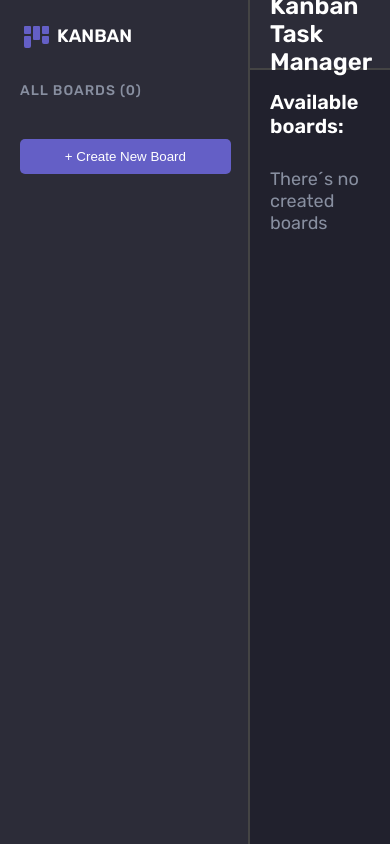
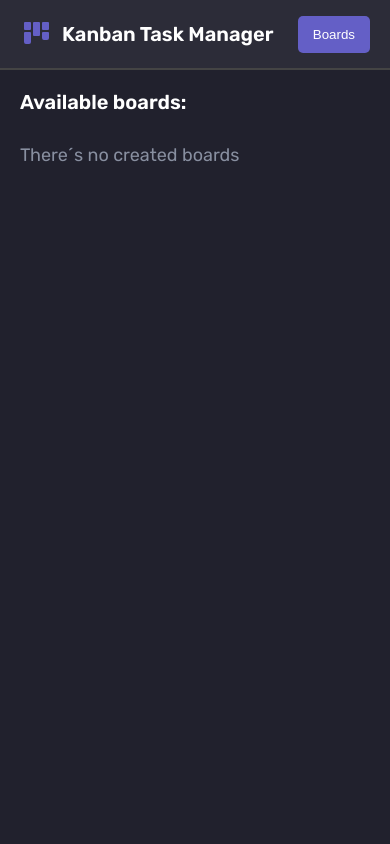
Before and after one commit to fnsigor/kanban-task-manager, a React (Vite) app: page /#/ in a window 390 px wide. Built offline with nearby package versions, Linux system fonts and the light colour scheme.

Commit message:
responsive styles

```diff
--- a/package.json
+++ b/package.json
@@ -11,6 +11,7 @@
   },
   "dependencies": {
     "@hookform/error-message": "^2.0.1",
+    "@radix-ui/react-dropdown-menu": "^2.0.5",
     "react": "^18.2.0",
     "react-beautiful-dnd": "^13.1.1",
     "react-dom": "^18.2.0",
--- a/src/Root.jsx
+++ b/src/Root.jsx
@@ -35,6 +35,29 @@ function Root() {
 	}, [])
 
 
+	const deleteBoard = () => {
+
+		const allStorageBoards = Object.keys(localStorage).map(boardid => {
+			const boardJSON = localStorage.getItem(boardid)
+			return JSON.parse(boardJSON)
+		})
+
+		const updatedBoards = allStorageBoards
+
+		const removedItemIndex = updatedBoards.findIndex(board => board.id == boardid)
+
+		updatedBoards.splice(removedItemIndex, 1)
+
+		localStorage.removeItem(selectedBoard.id)
+		setAvailableBoards(updatedBoards)
+
+
+		navigate('/')
+		setSelectedBoard(null)
+
+	}
+
+
 	return (
 
 
@@ -50,17 +73,37 @@ function Root() {
 
 								<NewTaskNameProvider>
 
-									<Sidebar addBoardPopup={addBoardPopup} availableBoards={availableBoards} setAvailableBoards={setAvailableBoards} />
-									<div className="outletNavbarContainer">
-										<Navbar addTaskPopup={addTaskPopup} availableBoards={availableBoards} setAvailableBoards={setAvailableBoards}/>
+									<Sidebar
+										addBoardPopup={addBoardPopup}
+										availableBoards={availableBoards}
+										setAvailableBoards={setAvailableBoards}
+										deleteBoard={deleteBoard}
+									/>
+
+									<div className="currentPageAndNavbarContainer">
+										<Navbar
+											addTaskPopup={addTaskPopup}
+											availableBoards={availableBoards}
+											setAvailableBoards={setAvailableBoards}
+											addBoardPopup={addBoardPopup}
+											deleteBoard={deleteBoard}
+										/>
 										<DNDTargetProvider>
-											<Outlet context={[availableBoards]}  />
+											<Outlet context={[availableBoards]} />
 										</DNDTargetProvider>
 									</div>
 
-									<AddTask ref={addTaskPopup} />
-									<AddBoard ref={addBoardPopup} setAvailableBoards={setAvailableBoards} availableBoards={availableBoards} />
-									<EditTask ref={editTaskPopup} />
+									<AddTask
+										ref={addTaskPopup}
+									/>
+									<AddBoard
+										ref={addBoardPopup}
+										setAvailableBoards={setAvailableBoards}
+										availableBoards={availableBoards}
+									/>
+									<EditTask
+										ref={editTaskPopup}
+									/>
 
 								</NewTaskNameProvider>
 
--- a/src/components/Navbar/Navbar.jsx
+++ b/src/components/Navbar/Navbar.jsx
@@ -1,9 +1,60 @@
 import React, { useEffect, useState } from 'react'
 import useBoardContext from '../../hooks/useBoardContext'
 import { updateBoard } from '../../utils/updateBoard'
-import { useParams } from 'react-router-dom'
+import { Link, useParams } from 'react-router-dom'
+import * as DropdownMenu from '@radix-ui/react-dropdown-menu';
 
-function Navbar({ setAvailableBoards, availableBoards }) {
+
+export const MobiLeMenu = ({availableBoards, boardid, addBoardPopup, deleteBoard, selectedBoard }) => {
+
+    return (
+        <DropdownMenu.Root>
+            <DropdownMenu.Trigger asChild >
+
+                <button className='purpleButton'>Boards</button>
+
+            </DropdownMenu.Trigger >
+
+            <DropdownMenu.Portal>
+                <DropdownMenu.Content className='mobileMenuContent' sideOffset={5}>
+
+                    {
+                        availableBoards.map((board, index) => (
+                            <DropdownMenu.Item key={board.id + 'link'} asChild >
+                                <Link to={`/boards/${board.id}`} className='sidebar-board-title mobileMenuItem'>
+                                    <svg xmlns="http://www.w3.org/2000/svg" width="32" height="32" viewBox="0 0 24 24"><path fill="currentColor" d="M7 7h2v10H7zm4 0h2v5h-2zm4 0h2v8h-2z" /><path fill="currentColor" d="M19 3H5c-1.1 0-2 .9-2 2v14c0 1.1.9 2 2 2h14c1.1 0 2-.9 2-2V5c0-1.1-.9-2-2-2zm0 16H5V5h14v14z" /></svg>
+                                    {board.boardName}
+                                </Link>
+                            </DropdownMenu.Item >
+
+                        ))
+                    }
+
+                    <DropdownMenu.Separator className="DropdownMenuSeparator" />
+
+                    <DropdownMenu.Item className='mobileMenuItem'>
+                        <button className='purpleButton large' onClick={() => addBoardPopup.current.classList.add('show')} >
+                            + Create New Board
+                        </button>
+                    </DropdownMenu.Item >
+
+                    {boardid && (
+                        <DropdownMenu.Item className='mobileMenuItem' >
+                            <button className='redButton large' onClick={deleteBoard}>Excluir Board Atual <br />
+                                ({selectedBoard?.boardName})
+                            </button>
+                        </DropdownMenu.Item >
+                    )}
+
+                </DropdownMenu.Content>
+            </DropdownMenu.Portal>
+
+        </DropdownMenu.Root>
+    )
+}
+
+
+function Navbar({ setAvailableBoards, availableBoards, addBoardPopup, deleteBoard }) {
 
 
     const { selectedBoard, setSelectedBoard } = useBoardContext()
@@ -41,6 +92,7 @@ function Navbar({ setAvailableBoards, availableBoards }) {
     return (
         <nav id='navbar'>
 
+            <div id='desktopNavbarInput'>
                 {
                     (boardid == undefined || boardid === "")
                         ? (<h1 className='board-title'>Kanban Task Manager</h1>)
@@ -53,6 +105,43 @@ function Navbar({ setAvailableBoards, availableBoards }) {
                         )
                 }
 
+            </div>
+
+            <div id="mobileMenu">
+                <div>
+                    <div className="logo">
+                        <Link to="/" className='app-title'>
+                            <svg xmlns="http://www.w3.org/2000/svg" width="32" height="32" viewBox="0 0 256 256"><path fill="currentColor" d="M160 56v96a8 8 0 0 1-8 8h-40a8 8 0 0 1-8-8V56a8 8 0 0 1 8-8h40a8 8 0 0 1 8 8Zm64-8h-40a8 8 0 0 0-8 8v48a8 8 0 0 0 8 8h40a8 8 0 0 0 8-8V56a8 8 0 0 0-8-8Zm0 80h-40a8 8 0 0 0-8 8v40a16 16 0 0 0 16 16h24a16 16 0 0 0 16-16v-40a8 8 0 0 0-8-8ZM80 48H40a8 8 0 0 0-8 8v48a8 8 0 0 0 8 8h40a8 8 0 0 0 8-8V56a8 8 0 0 0-8-8Zm0 80H40a8 8 0 0 0-8 8v72a16 16 0 0 0 16 16h24a16 16 0 0 0 16-16v-72a8 8 0 0 0-8-8Z" /></svg>
+
+                        </Link>
+                    </div>
+                    <div className='inputContainer'>
+                        {
+                            (boardid == undefined || boardid === "")
+                                ? (<h1 className='board-title'>Kanban Task Manager</h1>)
+                                : (<input
+                                    className='board-title'
+                                    placeholder='Kanban Task Manager'
+                                    value={boardName}
+                                    onChange={e => setBoardName(e.target.value)}
+                                    onBlur={updateBoardName}
+                                />
+                                )
+                        }
+                    </div>
+                </div>
+                <MobiLeMenu
+                    boardName={boardName}
+                    availableBoards={availableBoards}
+                    boardid={boardid}
+                    addBoardPopup={addBoardPopup}
+                    deleteBoard={deleteBoard}
+                    selectedBoard={selectedBoard}
+                />
+            </div>
+
+
+
 
         </nav>
     )
--- a/src/style/_font-sizes.scss
+++ b/src/style/_font-sizes.scss
@@ -1,28 +1,28 @@
 // ====================ARQUIVO SOMENTE PARA FONTS
 
-:root{
+:root {
     font-size: 62.5%;
     font-family: 'Rubik', sans-serif;
 }
 
-.app-title{
+.app-title {
     font-size: 1.8rem;
     font-weight: 600;
 }
 
 
-.board-title{
+.board-title {
     font-size: 2.4rem;
     font-weight: 600;
 }
 
 
-.sidebar-board-title{
+.sidebar-board-title {
     font-size: 1.4rem;
     font-weight: 400;
 }
 
-.column-title{
+.column-title {
     font-size: 1.6rem;
     font-weight: 600;
     letter-spacing: 0.5px;
@@ -33,29 +33,37 @@
     border-bottom: 1px solid rgba(255, 0, 0, 0);
     outline: none;
 
-    &:focus{
+    &:focus {
         border-bottom: 1px solid #444;
     }
 }
 
-.task-title{
+.task-title {
     font-size: 1.4rem;
     font-weight: 400;
 }
 
-.subtasks-status{
+.subtasks-status {
     font-size: 1.2rem;
     font-weight: 400;
 }
 
-.bt-add-task{
+.bt-add-task {
     font-size: 1.8rem;
     font-weight: 400;
 }
 
 
-.errorMessage{
+.errorMessage {
     color: #E71D36;
     font-size: 1.4rem;
     margin-block: .1rem .6rem;
 }
+
+@media (max-width: 820px) {
+    .board-title {
+        font-size: 2rem;
+        font-weight: 600;
+    }
+
+}
--- a/src/style/global.scss
+++ b/src/style/global.scss
@@ -55,6 +55,15 @@ img[src="./icon-close.svg"] {
 }
 
 
+#mobileMenu {
+    display: none;
+}
+
+.mobileMenuContent{
+    display: none;
+}
+
+
 
 
 
@@ -63,12 +72,12 @@ img[src="./icon-close.svg"] {
     background-color: $dark-bg;
     min-height: 100vh;
     color: $text-color;
-
+    width: 100vw;
     display: flex;
 }
 
 
-.outletNavbarContainer {
+.currentPageAndNavbarContainer {
 
     width: calc(100% - 25rem);
     display: flex;
@@ -580,3 +589,155 @@ img[src="./icon-close.svg"] {
 
 
 }
+
+
+@media (max-width: 820px) {
+
+    @keyframes slideUpAndFade {
+        from {
+            opacity: 0;
+            transform: translateY(2px);
+        }
+
+        to {
+            opacity: 1;
+            transform: translateY(0);
+        }
+    }
+
+    @keyframes slideRightAndFade {
+        from {
+            opacity: 0;
+            transform: translateX(-2px);
+        }
+
+        to {
+            opacity: 1;
+            transform: translateX(0);
+        }
+    }
+
+    @keyframes slideDownAndFade {
+        from {
+            opacity: 0;
+            transform: translateY(-2px);
+        }
+
+        to {
+            opacity: 1;
+            transform: translateY(0);
+        }
+    }
+
+    @keyframes slideLeftAndFade {
+        from {
+            opacity: 0;
+            transform: translateX(2px);
+        }
+
+        to {
+            opacity: 1;
+            transform: translateX(0);
+        }
+    }
+
+
+
+    #navbar {
+
+        padding-left: 0;
+
+        input{
+            width: 90%;
+        }
+
+        #mobileMenu {
+            display: flex;
+            justify-content: space-between;
+            width: 100%;
+            padding-inline: 2rem;
+        }
+
+
+        #mobileMenu div:first-child {
+            display: flex;
+            align-items: center;
+        }
+
+
+
+        .logo {
+            margin-right: 1rem;
+        }
+
+        svg {
+            color: $purple;
+        }
+
+
+
+
+
+    }
+
+
+
+    .mobileMenuContent {
+        background-color: #000000cd;
+        border-radius: 5px;
+        display: flex;
+        flex-direction: column;
+        gap: 1rem;
+        padding: 1rem;
+        border: 1px solid $purple;
+        word-break: break-all;
+        margin-right: 2rem;
+        margin-top: 1rem;
+
+        animation-duration: 400ms;
+        animation-timing-function: cubic-bezier(0.16, 1, 0.3, 1);
+        will-change: transform, opacity;
+    }
+
+    .mobileMenuItem{
+        position: relative;
+    }
+
+    .mobileMenuContent[data-side='top'] {
+        animation-name: slideDownAndFade;
+    }
+
+    .mobileMenuContent[data-side='bottom'] {
+        animation-name: slideUpAndFade;
+    }
+
+    .mobileMenuContent[data-side='left'] {
+        animation-name: slideRightAndFade;
+    }
+
+    .mobileMenuContent[data-side='right'] {
+        animation-name: slideLeftAndFade;
+    }
+
+    a.mobileMenuItem {
+        color: #fff;
+        display: flex;
+        align-items: center;
+        min-width: 25rem;
+        max-width: 30rem;
+    }
+
+    #sidebar,
+    #desktopNavbarInput {
+        display: none;
+    }
+
+    .currentPageAndNavbarContainer {
+        width: 100vw;
+    }
+
+
+
+
+
+}
```
Also changed, not shown: src/components/Sidebar/Sidebar.jsx (+1 -21 lines), 1 other file (tests, documents, lock files or other folders). Lines whose indentation alone changed are shown as unchanged.
